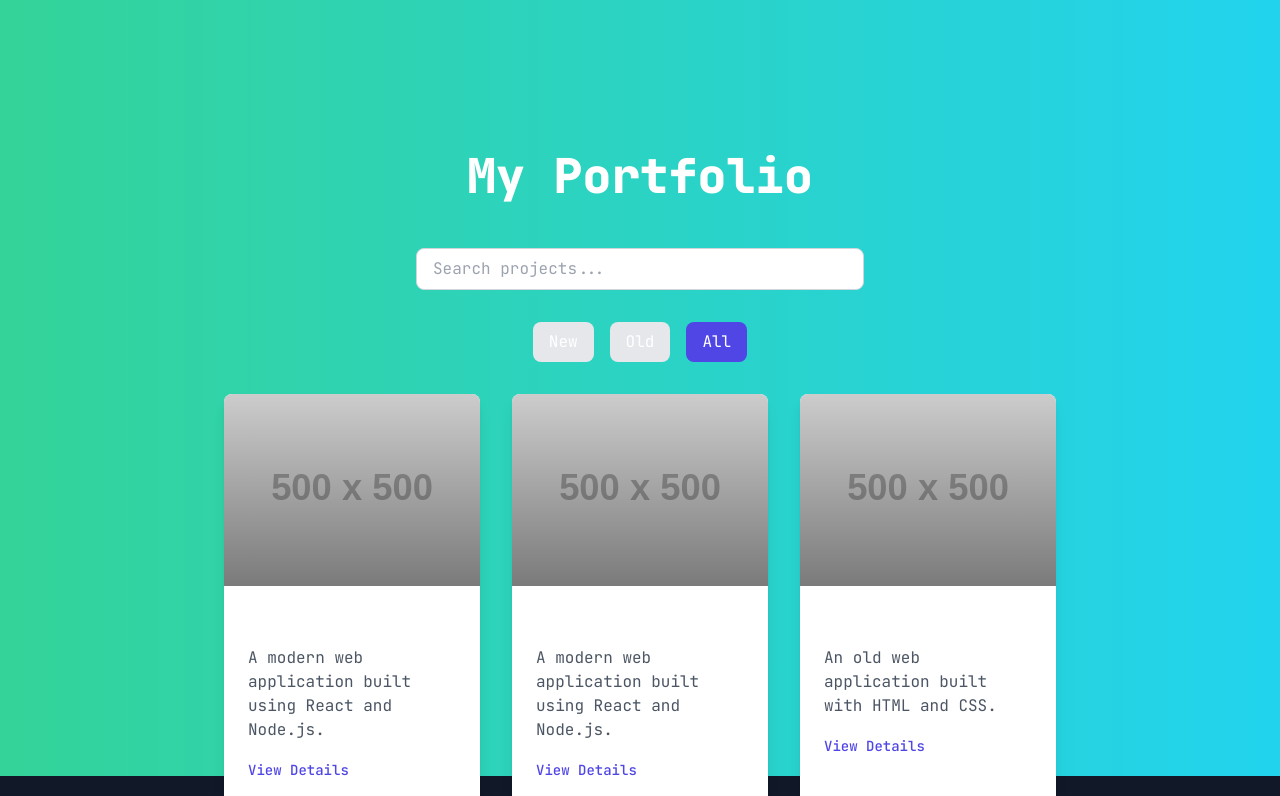
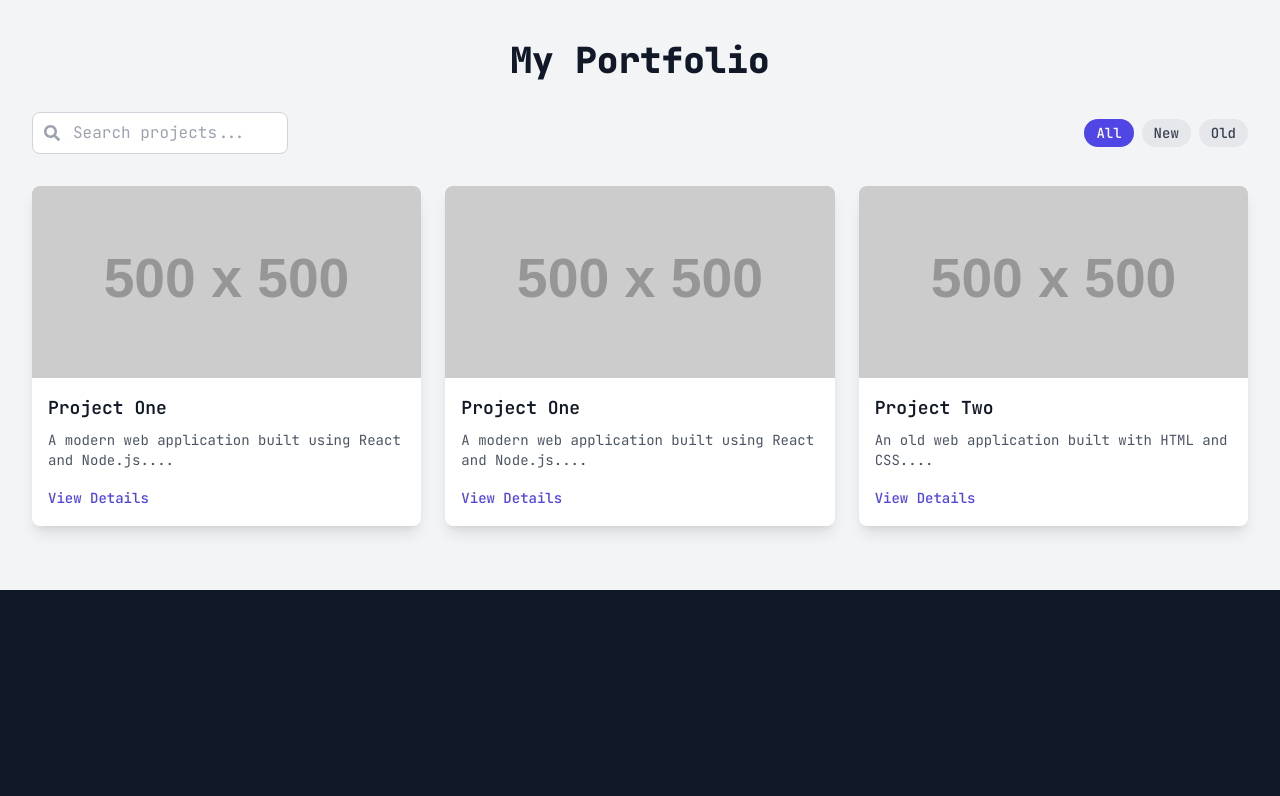
Before and after one commit to reactnenja/portfolio, a React (Vite) app: page / in a window 1280 px wide. Shown: the part 860-1656 px from the top of the page. Built offline with nearby package versions, Linux system fonts and the light colour scheme.

Commit message:
all page update in react-icons update projects update

```diff
--- a/src/components/main/portfolio/index.jsx
+++ b/src/components/main/portfolio/index.jsx
@@ -1,5 +1,6 @@
-import { motion } from "framer-motion";
+import { AnimatePresence, motion } from "framer-motion";
 import React, { useState } from "react";
+import { FaSearch, FaTimes } from "react-icons/fa";
 import { portfolioData } from "../../../assets/data/portfolioData";
 
 const Portfolio = () => {
@@ -7,10 +8,9 @@ const Portfolio = () => {
     const [filter, setFilter] = useState("all");
     const [searchTerm, setSearchTerm] = useState("");
 
-    // Dinamik tablarni olish
     const categories = [
+        "all",
         ...new Set(portfolioData.map((project) => project.category)),
-        "all",
     ];
 
     const filteredProjects = portfolioData
@@ -19,82 +19,68 @@ const Portfolio = () => {
             project.title.toLowerCase().includes(searchTerm.toLowerCase())
         );
 
-    const handleOpenModal = (project) => {
-        setSelectedProject(project);
-    };
-
-    const handleCloseModal = () => {
-        setSelectedProject(null);
-    };
+    const handleOpenModal = (project) => setSelectedProject(project);
+    const handleCloseModal = () => setSelectedProject(null);
 
     return (
-        <div className="w-full h-screen text-white p-44" id="portfolio">
-            <div className="container mx-auto px-6 md:px-12">
-                <h2 className="text-4xl md:text-5xl font-extrabold text-center mb-12">
+        <section
+            id="portfolio"
+            className="bg-gray-100 dark:bg-gray-900 py-16 px-4 sm:px-6 lg:px-8"
+        >
+            <div className="max-w-7xl mx-auto">
+                <h2 className="text-3xl md:text-4xl font-extrabold text-center text-gray-900 dark:text-white mb-8">
                     My Portfolio
                 </h2>
 
-                {/* Search */}
-                <div className="flex justify-center mb-8">
+                <div className="flex flex-col sm:flex-row justify-between items-center mb-8 space-y-4 sm:space-y-0">
+                    <div className="relative w-full sm:w-64">
                         <input
                             type="text"
                             placeholder="Search projects..."
                             value={searchTerm}
                             onChange={(e) => setSearchTerm(e.target.value)}
-                        className="w-full max-w-md px-4 py-2 rounded-lg bg-white dark:bg-gray-700 text-gray-900 dark:text-gray-100 border border-gray-300 dark:border-gray-600"
+                            className="w-full pl-10 pr-4 py-2 rounded-lg bg-white dark:bg-gray-800 text-gray-900 dark:text-gray-100 border border-gray-300 dark:border-gray-700 focus:outline-none focus:ring-2 focus:ring-indigo-500"
                         />
+                        <FaSearch className="absolute left-3 top-1/2 transform -translate-y-1/2 text-gray-400" />
                     </div>
 
-                {/* Tabs */}
-                <div className="flex justify-center mb-8">
+                    <div className="flex flex-wrap justify-center gap-2">
                         {categories.map((category) => (
                             <button
                                 key={category}
                                 onClick={() => setFilter(category)}
-                            className={`px-4 py-2 mx-2 rounded-lg ${
+                                className={`px-3 py-1 rounded-full text-sm font-medium ${
                                     filter === category
                                         ? "bg-indigo-600 text-white"
-                                    : "bg-gray-200 dark:bg-gray-700"
-                            }`}
+                                        : "bg-gray-200 dark:bg-gray-700 text-gray-700 dark:text-gray-300 hover:bg-gray-300 dark:hover:bg-gray-600"
+                                } transition-colors duration-200`}
                             >
                                 {category.charAt(0).toUpperCase() +
                                     category.slice(1)}
                             </button>
                         ))}
                     </div>
+                </div>
 
-                {/* Portfolio Cards */}
-                <div className="grid grid-cols-1 sm:grid-cols-2 md:grid-cols-3 gap-8">
+                <div className="grid grid-cols-1 sm:grid-cols-2 lg:grid-cols-3 gap-6">
                     {filteredProjects.map((project) => (
                         <motion.div
                             key={project.id}
-                            className="bg-white dark:bg-gray-900 rounded-lg shadow-lg overflow-hidden transform transition-transform duration-300"
-                            whileHover={{
-                                scale: 1.05,
-                                rotate: 2,
-                                boxShadow: "0 10px 20px rgba(0, 0, 0, 0.2)",
-                            }}
+                            className="bg-white dark:bg-gray-800 rounded-lg shadow-lg overflow-hidden"
+                            whileHover={{ y: -5 }}
                             whileTap={{ scale: 0.95 }}
-                            transition={{ type: "spring", stiffness: 300 }}
-                            onClick={() => handleOpenModal(project)}
                         >
-                            <div className="relative">
-                                <motion.img
+                            <img
                                 src={project.imageUrl}
                                 alt={project.title}
                                 className="w-full h-48 object-cover"
-                                    initial={{ opacity: 0 }}
-                                    animate={{ opacity: 1 }}
-                                    transition={{ duration: 0.5 }}
                             />
-                                <div className="absolute inset-0 bg-gradient-to-t from-black to-transparent opacity-40" />
-                            </div>
-                            <div className="p-6">
-                                <h3 className="text-xl font-semibold mb-2">
+                            <div className="p-4">
+                                <h3 className="text-lg font-semibold text-gray-900 dark:text-white mb-2">
                                     {project.title}
                                 </h3>
-                                <p className="text-gray-600 dark:text-gray-400 mb-4">
-                                    {project.description}
+                                <p className="text-gray-600 dark:text-gray-300 text-sm mb-4">
+                                    {project.description.slice(0, 100)}...
                                 </p>
                                 <button
                                     onClick={() => handleOpenModal(project)}
@@ -107,72 +93,61 @@ const Portfolio = () => {
                     ))}
                 </div>
 
-                {/* Modal */}
+                <AnimatePresence>
                     {selectedProject && (
                         <motion.div
-                        className="fixed inset-0 bg-black backdrop-blur-xl bg-opacity-50 flex items-center justify-center z-50"
-                        initial={{ opacity: 0, scale: 0.9 }}
-                        animate={{ opacity: 1, scale: 1 }}
-                        exit={{ opacity: 0, scale: 0.9 }}
-                        transition={{ duration: 0.3 }}
+                            className="fixed inset-0 bg-black bg-opacity-50 backdrop-blur-sm flex items-center justify-center z-50 p-4"
+                            initial={{ opacity: 0 }}
+                            animate={{ opacity: 1 }}
+                            exit={{ opacity: 0 }}
                         >
                             <motion.div
-                            className="bg-white dark:bg-gray-900 rounded-lg shadow-lg w-full max-w-4xl flex"
+                                className="bg-white dark:bg-gray-800 rounded-lg shadow-xl w-full max-w-3xl max-h-[90vh] overflow-y-auto"
                                 initial={{ y: "-100vh" }}
                                 animate={{ y: 0 }}
                                 exit={{ y: "100vh" }}
-                            transition={{ duration: 0.3 }}
                             >
-                            <div className="w-1/2 p-6">
+                                <div className="relative p-6">
+                                    <button
+                                        onClick={handleCloseModal}
+                                        className="absolute top-4 right-4 text-gray-500 hover:text-gray-700 dark:text-gray-400 dark:hover:text-gray-200"
+                                    >
+                                        <FaTimes className="w-6 h-6" />
+                                    </button>
                                     <img
                                         src={selectedProject.imageUrl}
                                         alt={selectedProject.title}
-                                    className="w-full h-64 object-cover rounded-lg"
+                                        className="w-full h-64 object-cover rounded-lg mb-6"
                                     />
-                            </div>
-                            <div className="w-1/2 p-6 flex flex-col justify-between">
-                                <button
-                                    onClick={handleCloseModal}
-                                    className="absolute top-8 right-8 bg-green-600 p-4 text-white text-gray-500 dark:text-gray-400 hover:text-gray-800 dark:hover:text-white"
-                                >
-                                    <svg
-                                        xmlns="http://www.w3.org/2000/svg"
-                                        className="h-6 w-6"
-                                        viewBox="0 0 24 24"
-                                        fill="none"
-                                        stroke="currentColor"
-                                        strokeWidth="2"
-                                        strokeLinecap="round"
-                                        strokeLinejoin="round"
-                                    >
-                                        <path d="M6 18L18 6M6 6l12 12" />
-                                    </svg>
-                                </button>
-                                <h3 className="text-2xl font-semibold mb-2">
+                                    <h3 className="text-2xl font-semibold text-gray-900 dark:text-white mb-4">
                                         {selectedProject.title}
                                     </h3>
-                                <p className="text-gray-600 dark:text-gray-400 mb-4">
+                                    <p className="text-gray-600 dark:text-gray-300 mb-4">
                                         {selectedProject.description}
                                     </p>
-                                <p className="text-gray-600 dark:text-gray-400 mb-2">
+                                    <div className="space-y-2">
+                                        <p>
                                             <strong>Author:</strong>{" "}
                                             {selectedProject.author}
                                         </p>
-                                <p className="text-gray-600 dark:text-gray-400 mb-2">
+                                        <p>
                                             <strong>Tech Stack:</strong>{" "}
                                             {selectedProject.techStack}
                                         </p>
-                                <p className="text-gray-600 dark:text-gray-400 mb-2">
+                                        <p>
                                             <strong>Technologies:</strong>{" "}
                                             {selectedProject.technologies}
                                         </p>
-                                <p className="text-gray-600 dark:text-gray-400 mb-2">
+                                        <p>
                                             <strong>Features:</strong>{" "}
                                             {selectedProject.features}
                                         </p>
+                                    </div>
                                     <a
                                         href={selectedProject.link}
-                                    className="text-indigo-600 dark:text-indigo-400 hover:underline"
+                                        target="_blank"
+                                        rel="noopener noreferrer"
+                                        className="inline-block mt-6 px-4 py-2 bg-indigo-600 text-white rounded-lg hover:bg-indigo-700 transition-colors duration-200"
                                     >
                                         Visit Project
                                     </a>
@@ -180,8 +155,9 @@ const Portfolio = () => {
                             </motion.div>
                         </motion.div>
                     )}
+                </AnimatePresence>
             </div>
-        </div>
+        </section>
     );
 };
 
```
Lines whose indentation alone changed are shown as unchanged.
